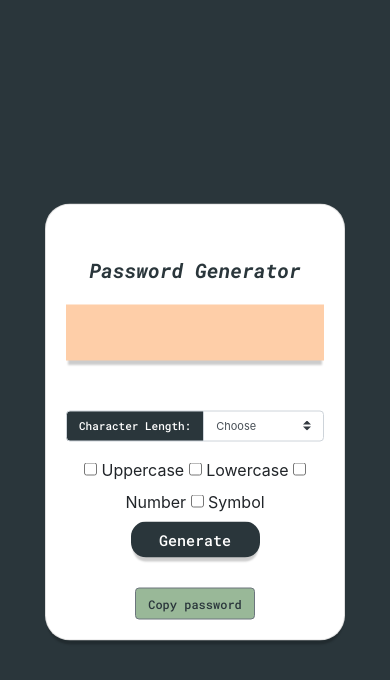
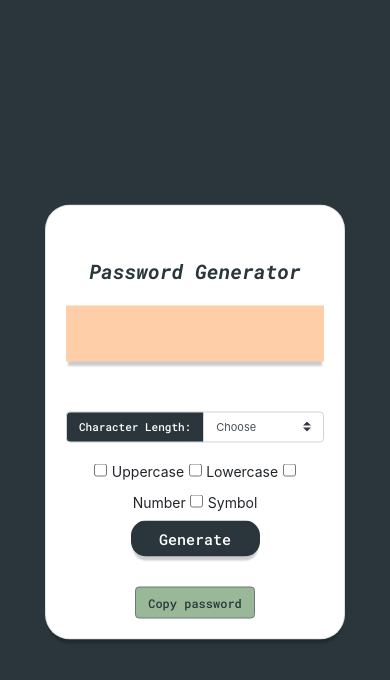
Before and after one commit to zwemsoe/PassGen, a Flask app: page / in a window 390 px wide. Shown: the top 680 px of the page. Run offline with Flask 2, Linux system fonts and the light colour scheme; some libraries are stand-ins or nearby versions.

Commit message:
media query for checkbox

```diff
--- a/static/styles.css
+++ b/static/styles.css
@@ -102,6 +102,9 @@ body{
       font-size:11px;
     }
     .copy-btn{
-      font-size:12px
+      font-size:12px;
+    }
+    .cb{
+      font-size:14px;
     }
   }
--- a/templates/index.html
+++ b/templates/index.html
@@ -33,17 +33,17 @@ PassGen
               </div>
 
         <input type= "checkbox" id= "uc" name="cb" value=1>
-        <label for="uc" > Uppercase </label>
+        <label for="uc" class="cb" > Uppercase </label>
 
         <input type= "checkbox" id= "lc" name="cb" value=2>
-        <label for="uc" > Lowercase </label>
+        <label for="uc" class="cb"> Lowercase </label>
 
         <input type= "checkbox" id= "num" name="cb" value=3>
-        <label for="uc" > Number </label>
+        <label for="uc" class="cb"> Number </label>
 
         <input type= "checkbox" id= "sym" name="cb" value=4>
-        <label for="uc" > Symbol </label>
-
+        <label for="uc" class="cb"> Symbol </label>
+        <br>
         <button type="submit" id= "generate" class="btn gen-btn">Generate</button>
         <br>
         </form>
```
